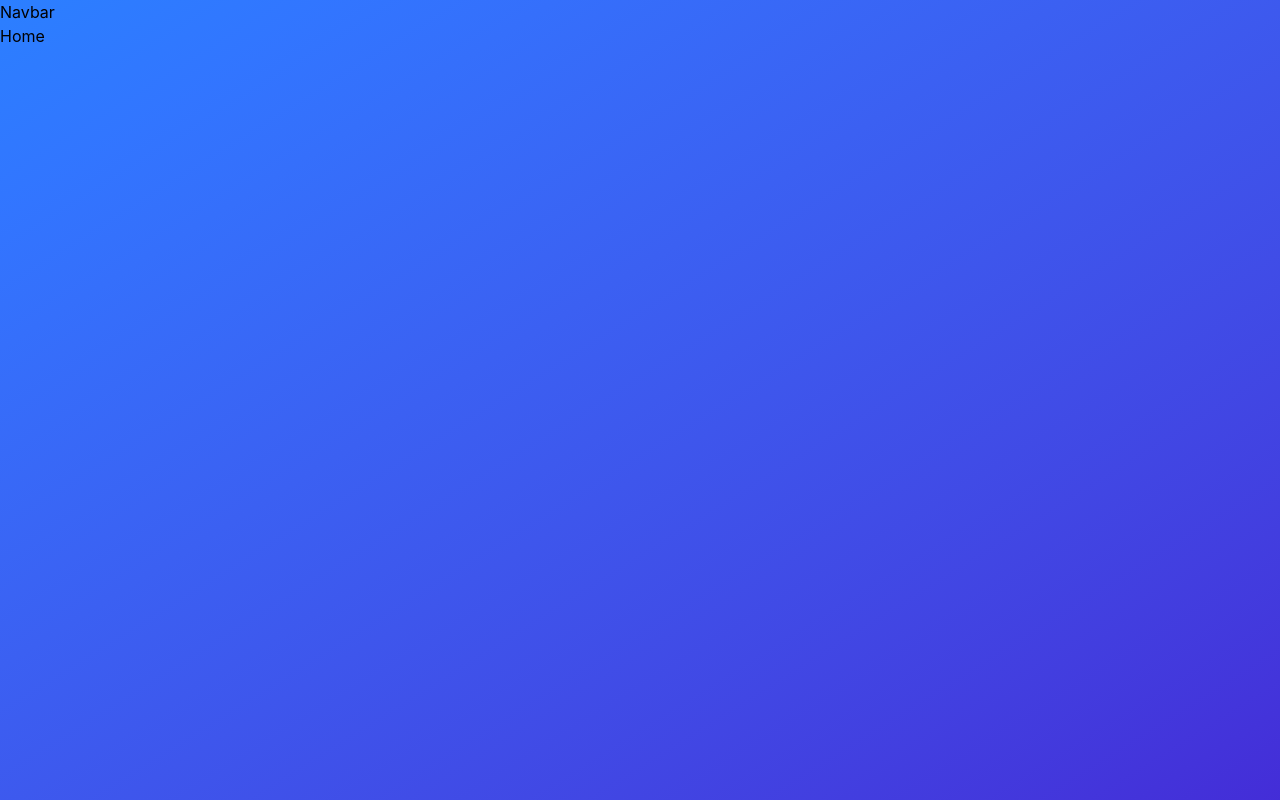
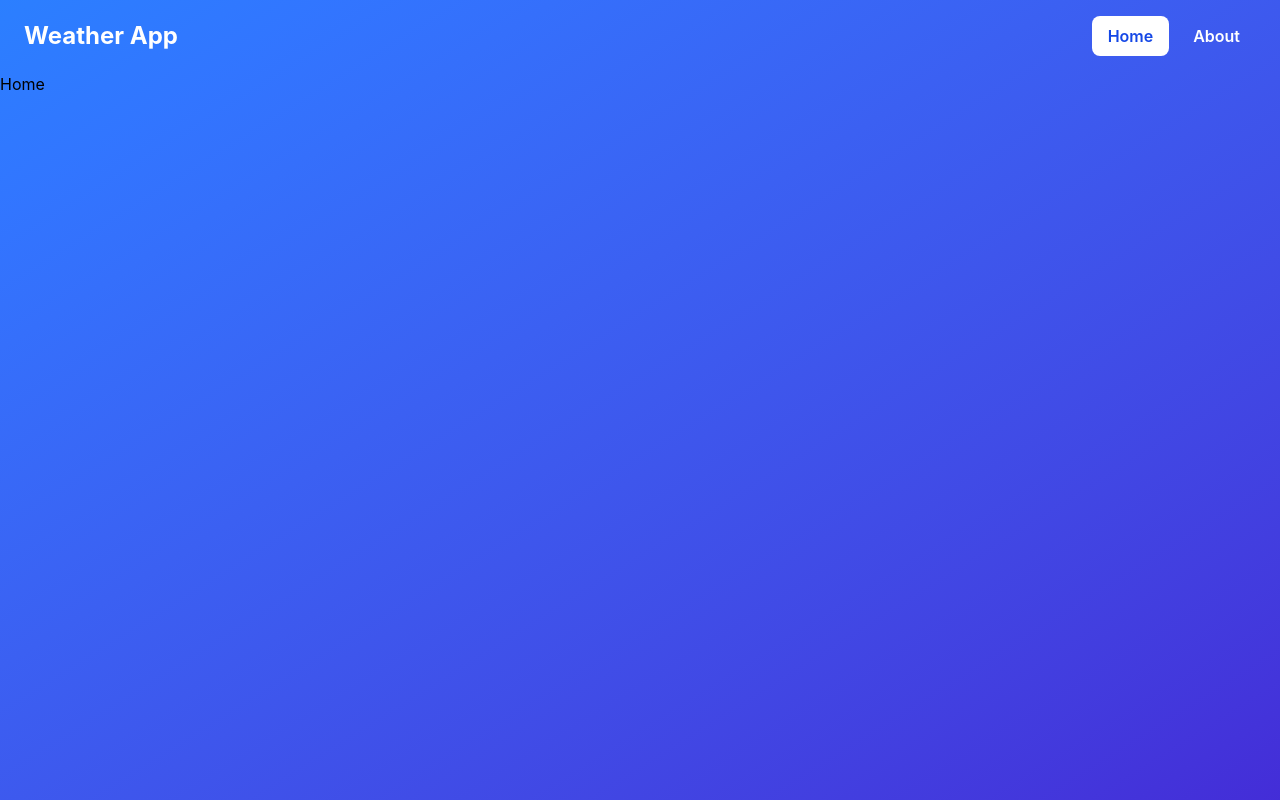
Before and after one commit to yasirumadhuwantha/weather-app-react-basic, a React (Vite) app in the folder weather-app-react-basic/: page / in a window 1280 px wide. Built offline with nearby package versions, Linux system fonts and the light colour scheme.

Commit message:
Added styles to Navbar section.

```diff
--- a/weather-app-react-basic/src/App.jsx
+++ b/weather-app-react-basic/src/App.jsx
@@ -10,7 +10,7 @@ const App = () => {
 
       <Routes>
         <Route path="/" element={<Home/>}/>
-        <Route path="/" element={<About/>}/>
+        <Route path="/about" element={<About/>}/>
       </Routes>
     </div>
   );
--- a/weather-app-react-basic/src/components/common/Navbar.jsx
+++ b/weather-app-react-basic/src/components/common/Navbar.jsx
@@ -1,8 +1,24 @@
+import { NavLink } from "react-router";
+
 const Navbar = () => {
+  const activeElement = ({ isActive }) =>
+    isActive
+      ? "px-4 py-2 bg-white rounded-lg text-blue-700 font-semibold"
+      : "px-4 py-2 hover:bg-white/20 text-white rounded-lg font-semibold";
+
   return (
-    <div>
-      Navbar
-    </div>
+    <nav className="navbar flex items-center justify-between px-6 py-4">
+      <span className="text-white text-2xl font-bold">Weather App</span>
+      <div className="flex gap-2">
+        {/* Buttons in Navbar */}
+        <NavLink to="/" className={activeElement}>
+          Home
+        </NavLink>
+        <NavLink to="/about" className={activeElement}>
+          About
+        </NavLink>
+      </div>
+    </nav>
   );
 };
 
```
